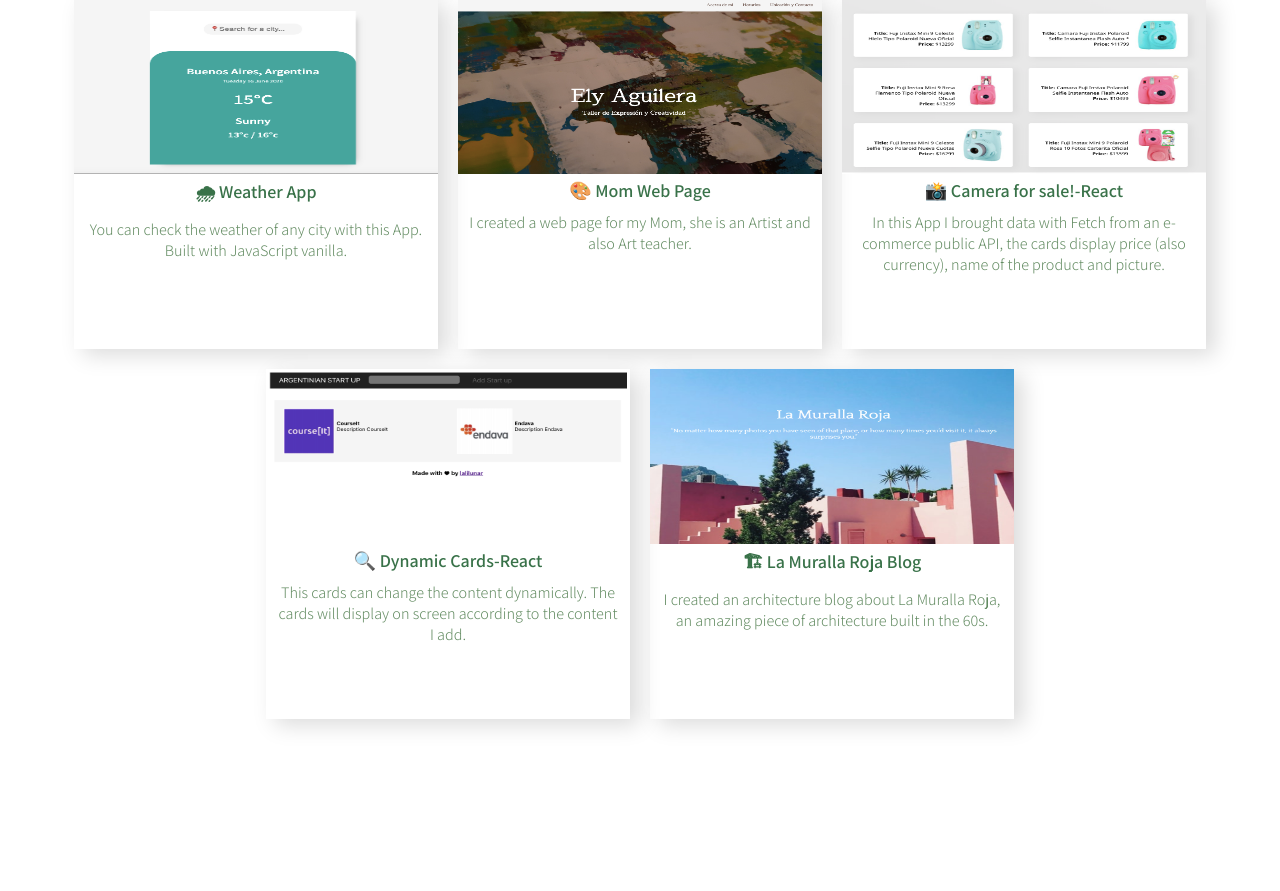
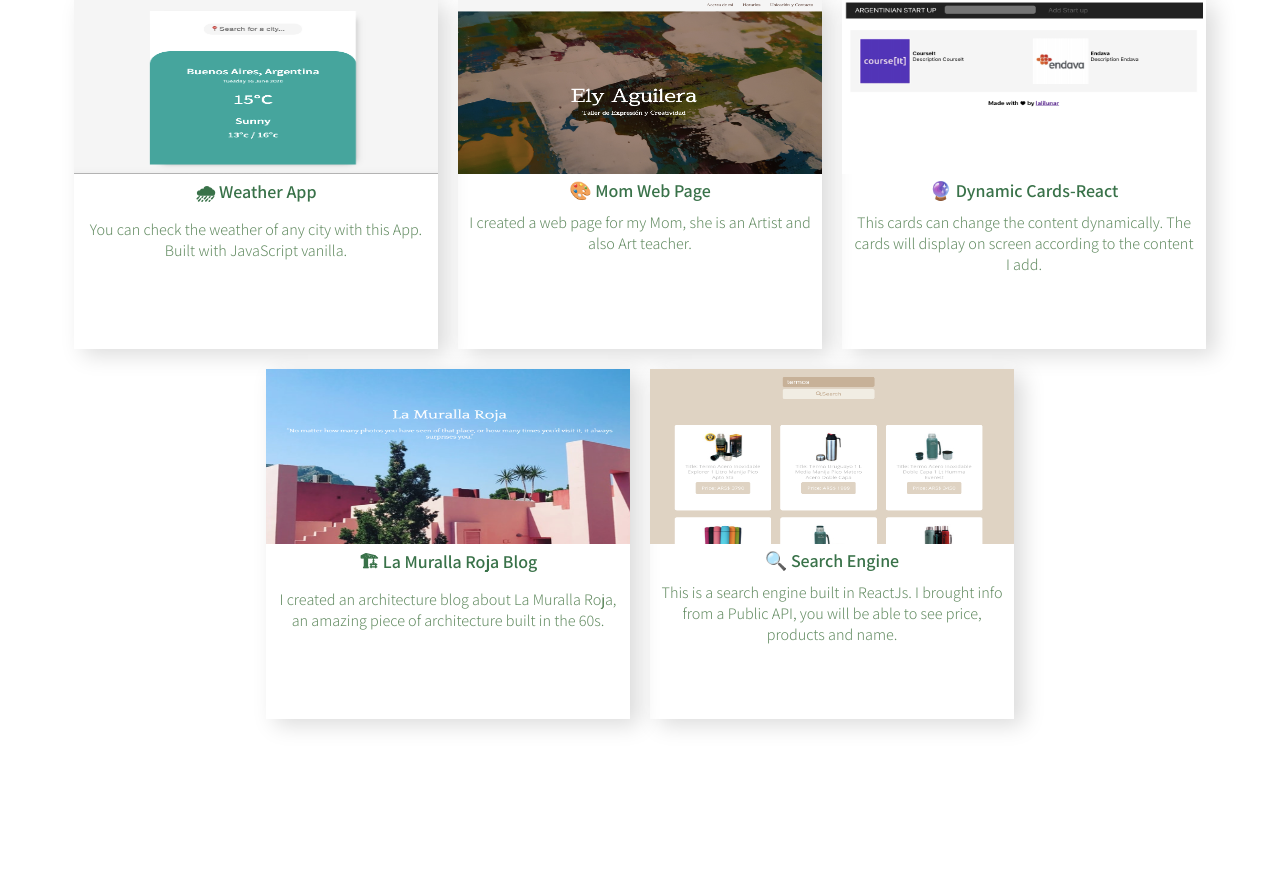
Before and after one commit to lalidiaz/Personal-portfolio-ReactJs, a React (Create React App) app: page / in a window 1280 px wide. Shown: the part 2077-2968 px from the top of the page. Built offline with nearby package versions, Linux system fonts and the light colour scheme.

Commit message:
1 more project added

```diff
--- a/src/Components/Cards/index.js
+++ b/src/Components/Cards/index.js
@@ -9,6 +9,7 @@ import project5 from '../../assets/project5.png'
 import project6 from '../../assets/project6.png'
 import project7 from '../../assets/project7.png'
 import project8 from '../../assets/project8.png'
+import project9 from '../../assets/project9.png'
 
 class Cards extends React.Component {
   render() {
@@ -47,16 +48,16 @@ class Cards extends React.Component {
         url:'https://pagina-mami.lalidiaz.now.sh/'
 
       },
-      {
-        img: project6,
-        title: '📸 Camera for sale!-React',
-        description: "In this App I brought data with Fetch from an e-commerce public API, the cards display price (also currency), name of the product and picture.",
-        url:'https://github.com/lalidiaz/ReactJs-FETCH'
+      // {
+      //   img: project6,
+      //   title: '📸 Camera for sale!-React',
+      //   description: "In this App I brought data with Fetch from an e-commerce public API, the cards display price (also currency), name of the product and picture.",
+      //   url:'https://github.com/lalidiaz/ReactJs-FETCH'
 
-      },
+      // },
       {
         img: project7,
-        title: '🔍 Dynamic Cards-React',
+        title: '🔮 Dynamic Cards-React',
         description: "This cards can change the content dynamically. The cards will display on screen according to the content I add.",
         url:'https://github.com/lalidiaz/StartUP-ReactJs'
 
@@ -67,6 +68,12 @@ class Cards extends React.Component {
         description: "I created an architecture blog about La Muralla Roja, an amazing piece of architecture built in the 60s.",
         url:'https://efecto-parallax-3nd21jqki.vercel.app/'
 
+      },
+      {
+        img: project9,
+        title: '🔍 Search Engine',
+        description: "This is a search engine built in ReactJs. I brought info from a Public API, you will be able to see price, products and name.",
+        url:'https://fetch-mercadolibre.lalidiaz.vercel.app/'
       }
 
     ]
```
Also changed, not shown: src/assets/project9.png (added).
